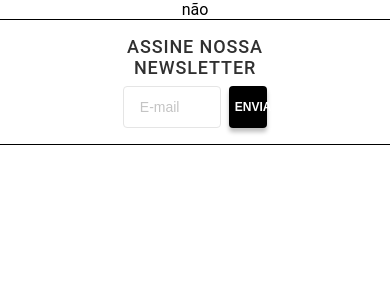
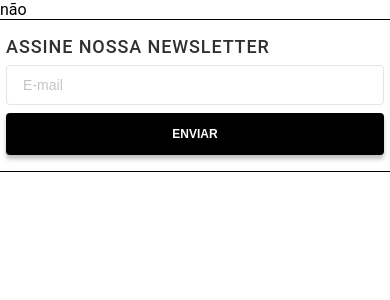
Before and after one commit to Marcello08m/-desafio-react-e-typescript-marcello-martins, a React (Create React App) app: page /institucional in a window 390 px wide. Shown: the top 300 px of the page. Built offline with nearby package versions, Linux system fonts and the light colour scheme.

Commit message:
feat(newsLetter): created mobile responsive news letter

```diff
--- a/src/App.css
+++ b/src/App.css
@@ -1,38 +1,5 @@
-.App {
-  text-align: center;
+* {
+  margin: 0;
+  padding: 0;
+  box-sizing: border-box;
 }
-
-.App-logo {
-  height: 40vmin;
-  pointer-events: none;
-}
-
-@media (prefers-reduced-motion: no-preference) {
-  .App-logo {
-    animation: App-logo-spin infinite 20s linear;
-  }
-}
-
-.App-header {
-  background-color: #282c34;
-  min-height: 100vh;
-  display: flex;
-  flex-direction: column;
-  align-items: center;
-  justify-content: center;
-  font-size: calc(10px + 2vmin);
-  color: white;
-}
-
-.App-link {
-  color: #61dafb;
-}
-
-@keyframes App-logo-spin {
-  from {
-    transform: rotate(0deg);
-  }
-  to {
-    transform: rotate(360deg);
-  }
-}
--- a/src/components/newsLetter/styles.module.scss
+++ b/src/components/newsLetter/styles.module.scss
@@ -36,7 +36,7 @@
         font-weight: 400;
         font-size: 14px;
         padding: 11px 16px;
-        max-height: 36px;
+        max-height: 42px;
         border: 1px solid #e5e5e5;
         border-radius: 4px;
 
@@ -61,3 +61,26 @@
     }
   }
 }
+
+@media screen and (max-width: 1024px) {
+  .firstDivNews {
+    width: 96.88% !important;
+
+    .firstH2 {
+      font-size: 14px;
+    }
+
+    .secondDivNews {
+      flex-direction: column;
+      width: 100%;
+
+      .newsInput {
+        width: 100% !important;
+      }
+
+      .newsButton {
+        width: 100% !important;
+      }
+    }
+  }
+}
```
